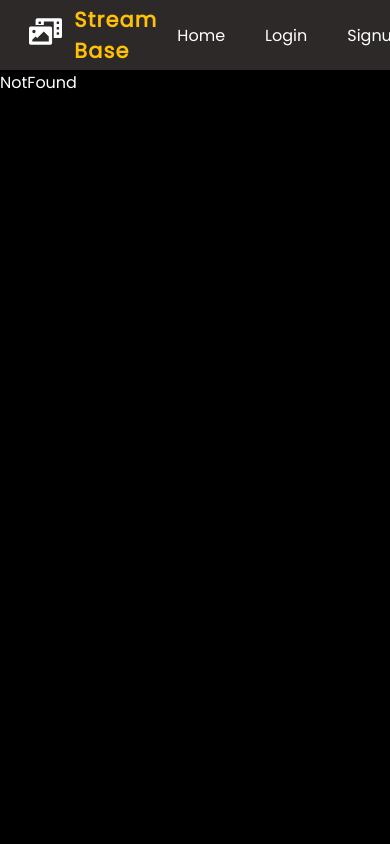
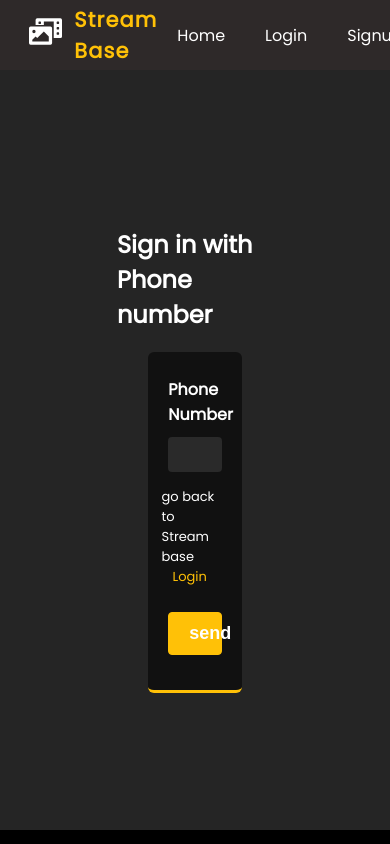
Before and after one commit to shashikunal/streambase, a React (Create React App) app: page /phone-auth in a window 390 px wide. Shown: the top 844 px of the page. Built offline with nearby package versions, Linux system fonts and the light colour scheme; no server answers.

Commit message:
phone auth added

```diff
--- a/src/api/AuthContext.js
+++ b/src/api/AuthContext.js
@@ -1,5 +1,8 @@
 import { createContext, useState, useEffect } from "react";
-import { onAuthStateChanged } from "firebase/auth";
+import {
+  onAuthStateChanged,
+  reauthenticateWithPhoneNumber,
+} from "firebase/auth";
 import { auth } from "./firebase";
 
 export let AuthContext = createContext();
@@ -7,7 +10,10 @@ let AuthProvider = ({ children }) => {
   let [user, setUser] = useState("");
   useEffect(() => {
     return onAuthStateChanged(auth, userInfo => {
-      if (userInfo && userInfo.emailVerified === true) {
+      if (
+        (userInfo && userInfo.emailVerified === true) ||
+        reauthenticateWithPhoneNumber
+      ) {
         setUser(userInfo);
       } else {
         setUser(null);
--- a/src/components/authComponent/Login.jsx
+++ b/src/components/authComponent/Login.jsx
@@ -42,6 +42,7 @@ const Login = () => {
       <article className={Styles.authArticle}>
         <h2 style={{ padding: "20px 0" }}>Login</h2>
         <div className={Styles.formBlock}>
+          <Link to="/phone-auth">Try with phone number</Link>
           <form onSubmit={handleSubmit}>
             <div className="form-group">
               <label htmlFor="email" className={Styles.formLabel}>
@@ -79,6 +80,11 @@ const Login = () => {
                   Signup
                 </Link>
               </p>
+              <p style={{ clear: " both", padding: "3px 0" }}>
+                <Link to="/password-reset" className={Styles.gotoAuthLink}>
+                  forgot password
+                </Link>
+              </p>
             </div>
             <div className="form-group">
               <button className={Styles.btn}>
--- /dev/null
+++ b/src/components/authComponent/PasswordReset.jsx
@@ -0,0 +1,66 @@
+import React, { useState } from "react";
+import Styles from "./auth.module.css";
+import { useNavigate, Link } from "react-router-dom";
+import { toast } from "react-toastify";
+import { auth } from "../../api/firebase";
+import { sendPasswordResetEmail } from "firebase/auth";
+
+const PasswordReset = () => {
+  let navigate = useNavigate();
+  let [email, setEmail] = useState("");
+
+  let [loading, setLoading] = useState(false);
+
+  let handleSubmit = async e => {
+    e.preventDefault();
+    try {
+      setLoading(true);
+      await sendPasswordResetEmail(auth, email);
+      toast.info(
+        `password reset email has been sent to  ${email} address please change password`
+      );
+      navigate("/login");
+    } catch (error) {
+      toast.error(error.message);
+    }
+    setLoading(false);
+  };
+  return (
+    <section id={Styles.authSection}>
+      <article className={Styles.authArticle}>
+        <h2 style={{ padding: "20px 0" }}>Forgot Password</h2>
+        <div className={Styles.formBlock}>
+          <form onSubmit={handleSubmit}>
+            <div className="form-group">
+              <label htmlFor="email" className={Styles.formLabel}>
+                email
+              </label>
+              <input
+                type="email"
+                className={Styles.formControl}
+                value={email}
+                onChange={e => setEmail(e.target.value)}
+              />
+            </div>
+
+            <div className="form-group">
+              <p className={Styles.gotoAuth}>
+                go back to Stream base{" "}
+                <Link to="/login" className={Styles.gotoAuthLink}>
+                  login
+                </Link>
+              </p>
+            </div>
+            <div className="form-group">
+              <button className={Styles.btn}>
+                {loading ? "loading..." : "password reset"}
+              </button>
+            </div>
+          </form>
+        </div>
+      </article>
+    </section>
+  );
+};
+
+export default PasswordReset;
--- /dev/null
+++ b/src/components/authComponent/PhoneAuth.jsx
@@ -0,0 +1,78 @@
+import React, { useState } from "react";
+import Styles from "./auth.module.css";
+import { useNavigate, Link } from "react-router-dom";
+import { toast } from "react-toastify";
+import { auth } from "../../api/firebase";
+import { RecaptchaVerifier, signInWithPhoneNumber } from "firebase/auth";
+
+const PhoneAuth = () => {
+  let navigate = useNavigate();
+  let [phone, setPhone] = useState("");
+
+  let [loading, setLoading] = useState(false);
+
+  let handleSubmit = async e => {
+    e.preventDefault();
+    try {
+      setLoading(true);
+      let recaptchaVerifier = new RecaptchaVerifier(
+        "captcha-container",
+        {
+          size: "invisible",
+          callback: response => {
+            // reCAPTCHA solved, allow signInWithPhoneNumber.
+          },
+        },
+        auth
+      );
+      // send otp
+      let sendOTP = await signInWithPhoneNumber(auth, phone, recaptchaVerifier);
+      let confirmationMessage = window.prompt("please enter OTP");
+      await sendOTP.confirm(confirmationMessage);
+      toast.success("successfully logged in");
+      navigate("/");
+    } catch (error) {
+      toast.error(error.message);
+    }
+    setLoading(false);
+  };
+  return (
+    <section id={Styles.authSection}>
+      <article className={Styles.authArticle}>
+        <h2 style={{ padding: "20px 0" }}>Sign in with Phone number</h2>
+        <div className={Styles.formBlock}>
+          <form onSubmit={handleSubmit}>
+            <div className="form-group">
+              <label htmlFor="phone" className={Styles.formLabel}>
+                phone number
+              </label>
+              <input
+                type="text"
+                className={Styles.formControl}
+                value={phone}
+                onChange={e => setPhone(e.target.value)}
+              />
+            </div>
+
+            <div className="form-group">
+              <p className={Styles.gotoAuth}>
+                go back to Stream base{" "}
+                <Link to="/login" className={Styles.gotoAuthLink}>
+                  login
+                </Link>
+              </p>
+            </div>
+            <div id="captcha-container"></div>
+            <div className="form-group">
+              <button className={Styles.btn}>
+                {loading ? "loading..." : "send"}
+              </button>
+            </div>
+          </form>
+        </div>
+      </article>
+    </section>
+  );
+};
+
+export default PhoneAuth;
--- a/src/components/authComponent/auth.module.css
+++ b/src/components/authComponent/auth.module.css
@@ -80,4 +80,10 @@
 .gotoAuthLink {
   color: #ffc107;
   padding: 0px 11px;
+  font-size: 13px;
+  text-decoration: none;
+  text-transform: capitalize;
 }
+.gotoAuthLink:hover {
+  color: #fff;
+}
--- a/src/components/profile/MyAccount.jsx
+++ b/src/components/profile/MyAccount.jsx
@@ -1,6 +1,8 @@
 import React, { useContext } from "react";
+import { Link } from "react-router-dom";
 import Styles from "./myprofile.module.css";
 import { AuthContext } from "./../../api/AuthContext";
+import { FaCamera } from "react-icons/fa";
 const MyAccount = () => {
   let USER = useContext(AuthContext);
   let { displayName, email, emailVerified, photoURL } = USER;
@@ -8,13 +10,23 @@ const MyAccount = () => {
     <section>
       <article>
         <div className={Styles.photoURL}>
-          <figure>
-            <img src={photoURL} alt={displayName} />
-          </figure>
+          <aside className={Styles.asideIcon}>
+            <Link to="/myprofile/upload-photo">
+              <figure>
+                <img src={photoURL} alt={displayName} />
+              </figure>
+              <main>
+                <span className={Styles.cameraIcon}>
+                  <FaCamera />
+                </span>
+              </main>
+            </Link>
+          </aside>
           <footer>
             <h2>{displayName}</h2>
           </footer>
         </div>
+
         <div className={Styles.userInfo}>
           <aside>
             <p>{email}</p>
--- a/src/components/profile/myprofile.module.css
+++ b/src/components/profile/myprofile.module.css
@@ -21,7 +21,6 @@
   justify-content: center;
   flex-direction: column;
   align-items: center;
-  height: 200px;
 }
 
 .userInfo {
@@ -33,8 +32,8 @@
 
 .photoURL img {
   border-radius: 100%;
-  width: 150px;
-  height: 150px;
+  width: 100%;
+  height: 100%;
   object-fit: cover;
 }
 
@@ -71,3 +70,35 @@
   transform: translate(1);
   background-color: #333333ed;
 }
+
+.asideIcon {
+  width: 200px;
+  height: 200px;
+  border-radius: 100%;
+  overflow: hidden;
+  position: relative;
+  margin: 0 auto;
+  cursor: pointer;
+}
+
+.asideIcon main {
+  position: absolute;
+  background: #ffc107;
+  width: 100%;
+  text-align: center;
+  bottom: 0px;
+  height: 36px;
+  display: flex;
+  align-items: center;
+  justify-content: center;
+  opacity: 0;
+  cursor: pointer;
+  transition: ease all 0.7s;
+}
+
+.asideIcon:hover main {
+  opacity: 1;
+}
+.asideIcon a {
+  color: #fff;
+}
--- a/src/pages/navbar/Menu.jsx
+++ b/src/pages/navbar/Menu.jsx
@@ -3,12 +3,21 @@ import { NavLink } from "react-router-dom";
 import Styles from "./navbar.module.css";
 import { FaUser } from "react-icons/fa";
 import { AuthContext } from "../../api/AuthContext";
+import { signOut } from "firebase/auth";
+import { auth } from "../../api/firebase";
+import { toast } from "react-toastify";
 const Menu = () => {
   let [toggle, setToggle] = useState(false);
   let USER = useContext(AuthContext);
   let toggleRef = useRef();
   let dropDownMenu = e => {
     setToggle(!toggle);
+  };
+
+  let LogOut = async () => {
+    await signOut(auth);
+    toast.success("successfully logged out");
+    window.location.assign("/login");
   };
 
   let AuthenticatedUser = () => {
@@ -42,9 +51,9 @@ const Menu = () => {
           </div>
         </li>
         <li>
-          <NavLink to={{ pathname: "/" }} className={Styles.navbarAnchor}>
+          <a href="#" onClick={LogOut} className={Styles.navbarAnchor}>
             Logout
-          </NavLink>
+          </a>
         </li>
       </>
     );
```
Also changed, not shown: src/routes/StreamBaseRoutes.js (+10 -0 lines).
